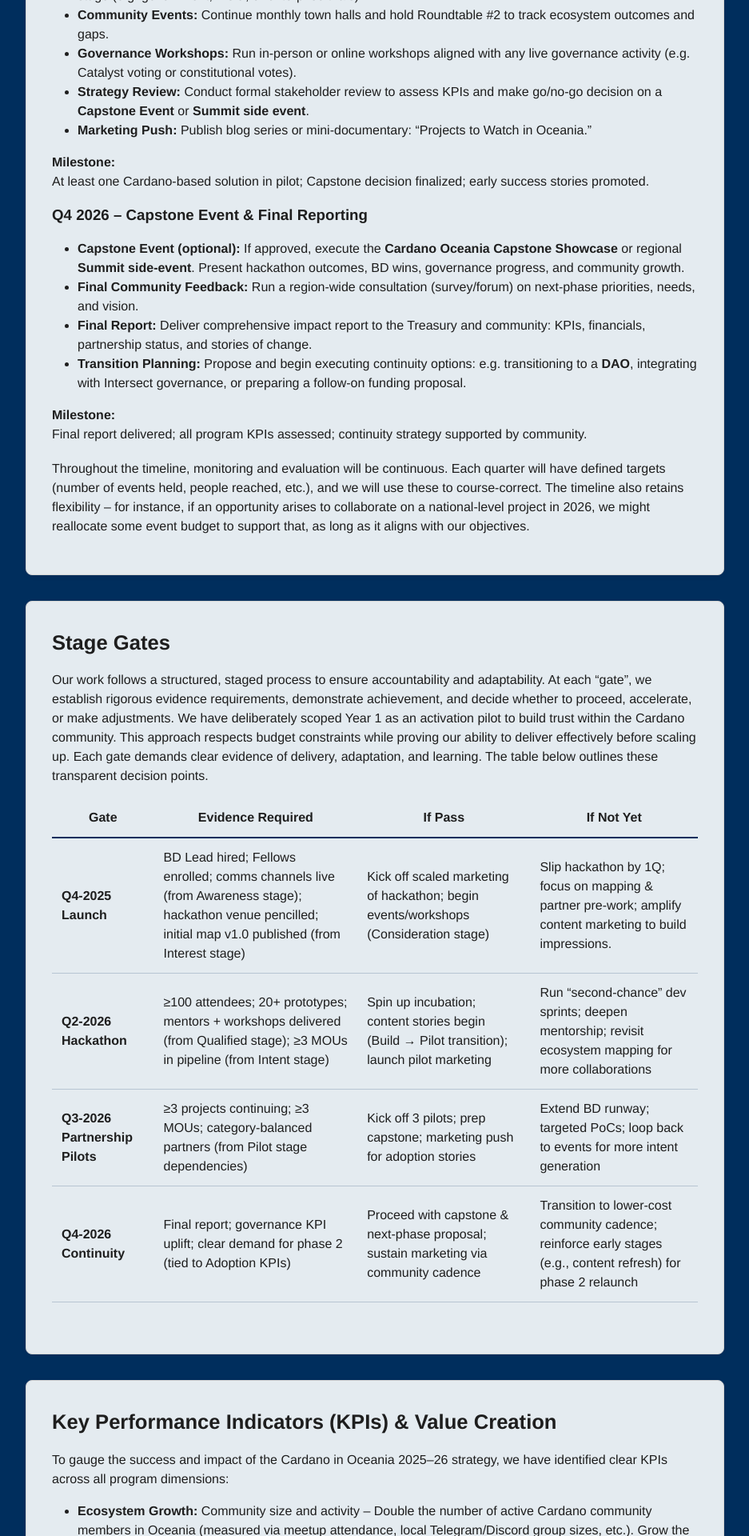
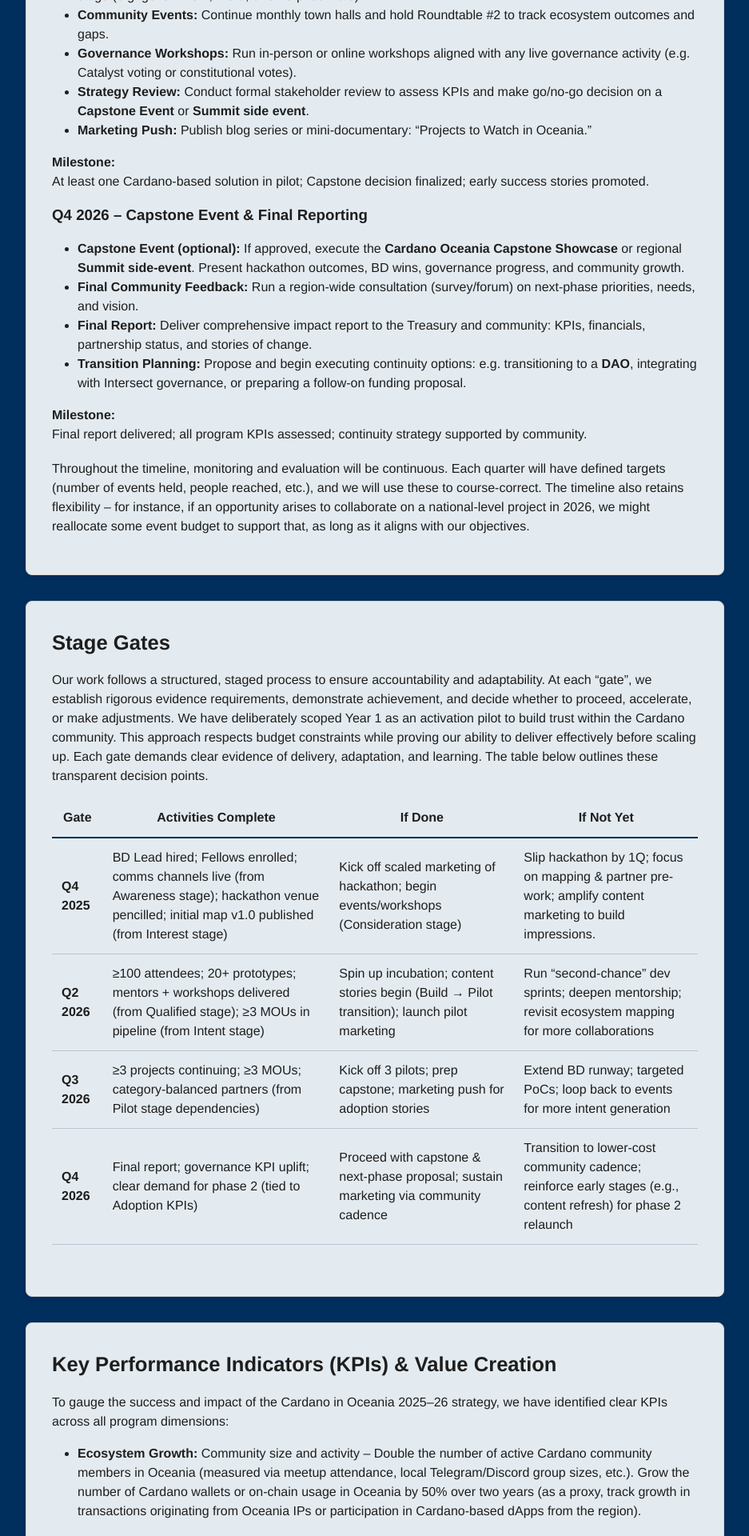
Before and after one commit to cardano-in-oceania/cardano-in-oceania.github.io, a Jekyll site: the page built from pages/how.md, in a window 1280 px wide. Shown: the part 3080-5000 px from the top of the page at 80% size, without its empty margins (303-1240 px from the left). Built offline with Jekyll 4.4.1, drawn with Linux system fonts in a browser that asks for light colours.

```diff
--- a/pages/how.md
+++ b/pages/how.md
@@ -98,12 +98,12 @@ Throughout the timeline, monitoring and evaluation will be continuous. Each quar
 ## Stage Gates
 Our work follows a structured, staged process to ensure accountability and adaptability. At each “gate”, we establish rigorous evidence requirements, demonstrate achievement, and decide whether to proceed, accelerate, or make adjustments. We have deliberately scoped Year 1 as an activation pilot to build trust within the Cardano community. This approach respects budget constraints while proving our ability to deliver effectively before scaling up. Each gate demands clear evidence of delivery, adaptation, and learning. The table below outlines these transparent decision points.
 
-| Gate | Evidence Required | If Pass | If Not Yet |
+| Gate | Activities Complete | If Done | If Not Yet |
 | :---- | :---- | :---- | :---- |
-| **Q4-2025 Launch** | BD Lead hired; Fellows enrolled; comms channels live (from Awareness stage); hackathon venue pencilled; initial map v1.0 published (from Interest stage) | Kick off scaled marketing of hackathon; begin events/workshops (Consideration stage) | Slip hackathon by 1Q; focus on mapping & partner pre-work; amplify content marketing to build impressions. |
-| **Q2-2026 Hackathon** | ≥100 attendees; 20+ prototypes; mentors + workshops delivered (from Qualified stage); ≥3 MOUs in pipeline (from Intent stage) | Spin up incubation; content stories begin (Build → Pilot transition); launch pilot marketing | Run “second-chance” dev sprints; deepen mentorship; revisit ecosystem mapping for more collaborations |
-| **Q3-2026 Partnership Pilots** | ≥3 projects continuing; ≥3 MOUs; category-balanced partners (from Pilot stage dependencies) | Kick off 3 pilots; prep capstone; marketing push for adoption stories | Extend BD runway; targeted PoCs; loop back to events for more intent generation |
-| **Q4-2026 Continuity** | Final report; governance KPI uplift; clear demand for phase 2 (tied to Adoption KPIs) | Proceed with capstone & next-phase proposal; sustain marketing via community cadence | Transition to lower-cost community cadence; reinforce early stages (e.g., content refresh) for phase 2 relaunch |
+| **Q4 2025** | BD Lead hired; Fellows enrolled; comms channels live (from Awareness stage); hackathon venue pencilled; initial map v1.0 published (from Interest stage) | Kick off scaled marketing of hackathon; begin events/workshops (Consideration stage) | Slip hackathon by 1Q; focus on mapping & partner pre-work; amplify content marketing to build impressions. |
+| **Q2 2026** | ≥100 attendees; 20+ prototypes; mentors + workshops delivered (from Qualified stage); ≥3 MOUs in pipeline (from Intent stage) | Spin up incubation; content stories begin (Build → Pilot transition); launch pilot marketing | Run “second-chance” dev sprints; deepen mentorship; revisit ecosystem mapping for more collaborations |
+| **Q3 2026** | ≥3 projects continuing; ≥3 MOUs; category-balanced partners (from Pilot stage dependencies) | Kick off 3 pilots; prep capstone; marketing push for adoption stories | Extend BD runway; targeted PoCs; loop back to events for more intent generation |
+| **Q4 2026** | Final report; governance KPI uplift; clear demand for phase 2 (tied to Adoption KPIs) | Proceed with capstone & next-phase proposal; sustain marketing via community cadence | Transition to lower-cost community cadence; reinforce early stages (e.g., content refresh) for phase 2 relaunch |
 
 </div>
 <div class="section" markdown="1">
```
Also changed, not shown: pages/who.md (+9 -0 lines).
